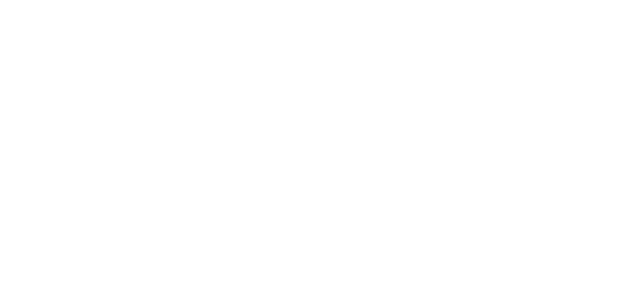
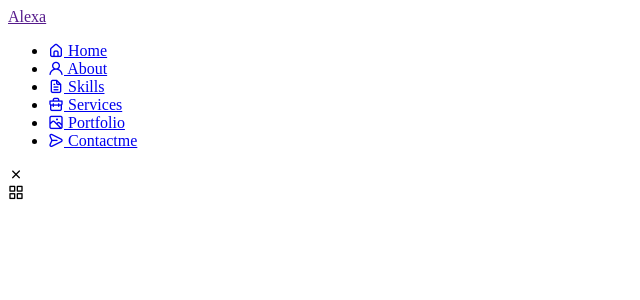
Before and after one commit to Nikoz11/2024_BSIT-3A_HYTECH_Serge-Nikolai-Andrico, a PHP site: page / in a window 1280 px wide. Before the commit the part shown is empty. Shown: the top 300 px of the page, without its empty margins (0-640 px from the left). Run offline with PHP 8.4, Linux system fonts and the light colour scheme.

Commit message:
Add files via upload

```diff
--- a/RESPONSIVE_PORTFOLIO_AndricoSN/assets/css/styles.css
+++ b/RESPONSIVE_PORTFOLIO_AndricoSN/assets/css/styles.css
@@ -3,3 +3,75 @@
 
 
 /* ---------------VARIABLE CSS---------------- */
+:root {
+    --header-height: 3rem;
+
+
+/* --------------- COLORS---------------- */
+    --hue-color: 250;
+
+/* --------------- HSL color mode---------------- */
+    --first-color: hsl(var(--hue-color), 69%,61%);
+    --first-color-second: hsl(var(--hue-color), 69%,61%);
+    --first-color-alt: hsl(var(--hue-color), 57%,53%);
+    --first-color-lighter: hsl(var(--hue-color), 92%,85%);
+    --title-color:hsl(var(--hue-color), 8%,15%);
+    --text-color:hsl(var(--hue-color), 8%,45%);
+    --text-color-light:hsl(var(--hue-color), 8%,65%);
+    --input-color:hsl(var(--hue-color), 70%,96%);
+    --body-color:hsl(var(--hue-color), 60%,99%);
+    --container-color: #FFF;
+
+
+/* --------------- Font and typography---------------- */
+
+    --body-font: 'Poppins', sans-serif;
+
+    --big-font-size: 2rem;
+    --h1-font-size: 1.5rem;
+    --h2-font-size: 1.25rem;
+    --h3-font-size: 1.125rem;
+    --normal-font-size: .938rem;
+    --small-font-size: .813rem;
+    --smaller-font-size: .75rem;
+
+/* --------------- Font Weight---------------- */
+
+    --font-medium: 500;
+    --font-semi-bold: 600;
+
+/* --------------- Margenes Bottom ---------------- */
+    --mb-0-25: .25rem;
+    --mb-0-5: .5rem;
+    --mb-0-75: .75rem;
+    --mb-1: 1rem;
+    --mb-1-5: 1.5rem;
+    --mb-2: 2rem;
+    --mb-2-5: 2.5rem;
+    --mb-3: 3rem;
+
+/* --------------- z index ---------------- */
+    --z-tooltip:10;
+    --z-fixed: 100;
+    --z-modal: 100;
+
+}
+
+/* --------------- Font size for Large devices ---------------- */
+ @media screen and (min-width: 968px) {
+
+    :root {
+
+        --big-font-size: 3rem;
+        --h1-font-size: 2.25rem;
+        --h2-font-size: 1.5rem;
+        --h3-font-size: 1.25rem;
+        --normal-font-size: 1rem;
+        --small-font-size: .875rem;
+        --smaller-font-size: .813rem;
+
+
+
+    }
+
+ }
--- a/RESPONSIVE_PORTFOLIO_AndricoSN/index.html
+++ b/RESPONSIVE_PORTFOLIO_AndricoSN/index.html
@@ -26,6 +26,53 @@
 <body>
 
     <!-- ----------------HEADER------------------ -->
+    <header class="header" id="header">
+        <nav class="nav container">
+            <a href="" class="nav__logo">Alexa</a>
+
+            <div class="nav__menu" id="nav-menu">
+                <ul class="nav__list grid">
+                    <li class="nav__item">
+                        <a href="#home" class="nav__link">
+                            <i class="uil uil-estate"></i> Home
+                        </a>
+                    </li>
+                    <li class="nav__item">
+                        <a href="#about" class="nav__link">
+                            <i class="uil uil-user"></i> About
+                        </a>
+                    </li>
+                    <li class="nav__item">
+                        <a href="#skills" class="nav__link">
+                            <i class="uil uil-file-alt"></i> Skills
+                        </a>
+                    </li>
+                    <li class="nav__item">
+                        <a href="#services" class="nav__link">
+                            <i class="uil uil-briefcase"></i> Services
+                        </a>
+                    </li>
+                    <li class="nav__item">
+                        <a href="#portfolio" class="nav__link">
+                            <i class="uil uil-scenery"></i> Portfolio
+                        </a>
+                    </li>
+                    </li>
+                    <li class="nav__item">
+                         <a href="#contact" class="nav__link">
+                            <i class="uil uil-message"></i> Contactme
+                         </a>
+                    </li>
+                </ul>
+                <i class="uil uil-times nav__close" id="nav-close"></i>
+            </div>
+            <div class="nav__btns">
+                <div class="nav__toggle" id="nav-toggle">
+                    <i class="uil uil-apps"></i>
+                </div>
+            </div>
+        </nav>
+    </header>
 
 
     <!-- ----------------MAIN------------------ -->
```
